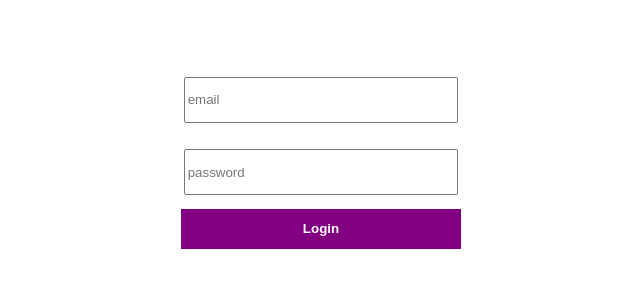
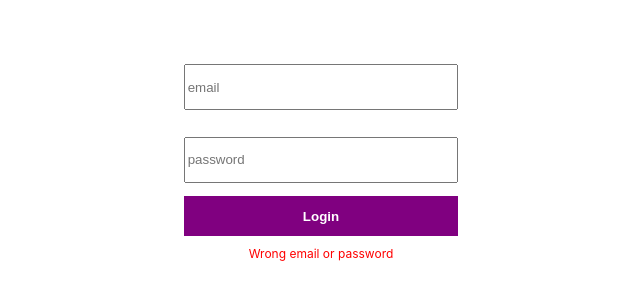
Before and after one commit to KristinaChausheva/react-admin-panel, a React (Create React App) app: page /login in a window 1280 px wide. Shown: the part 244-544 px from the top of the page, without its empty margins (319-959 px from the left). Built offline with nearby package versions, Linux system fonts and the light colour scheme.

Commit message:
error msg

```diff
--- a/src/pages/login/Login.jsx
+++ b/src/pages/login/Login.jsx
@@ -7,6 +7,7 @@ function Login() {
         <input type="email" placeholder="email" />
         <input type="password" placeholder="password" />
         <button type="submit">Login</button>
+        <span>Wrong email or password</span>
       </form>
     </div>
   )
--- a/src/pages/login/login.scss
+++ b/src/pages/login/login.scss
@@ -16,7 +16,7 @@
     }
 
     button {
-      width: 21em;
+      width: 20.5em;
       height: 3em;
       border: none;
       background-color: purple;
```
